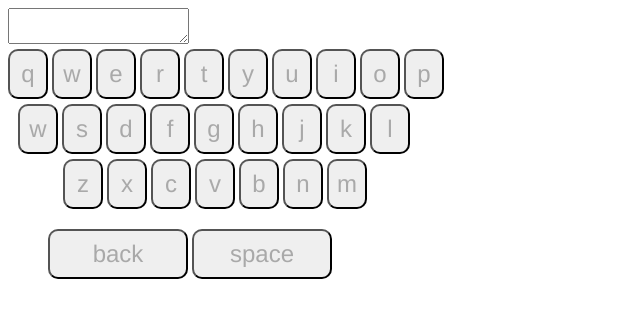
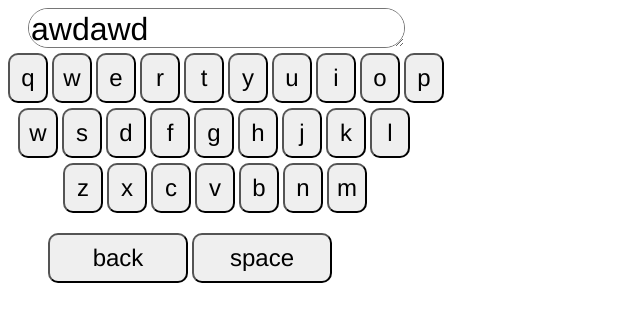
Before and after one commit to GlenMorrison/AT-Group-Project, a plain HTML site: page index.html in a window 1280 px wide. Shown: the whole page, without its empty margins (0-640 px from the left). Drawn offline with Linux system fonts and the light colour scheme.

Commit message:
Added comments + plans
Added comments and rough function plans for the future

```diff
--- a/index.html
+++ b/index.html
@@ -9,9 +9,16 @@
       display: block;
     }
 
+    textarea{
+      height: 40px;
+      font-size: 2em;
+      border-radius: 20px;
+      font-family: Helvetica, sans-serif;
+    }
+
     .output-row{
-      margin-left: 0px;
-      margin-top: 5px;
+      width: 900px;
+      margin-left: 20px;
     }
 
     .top-row{
@@ -39,7 +46,6 @@
       height: 50px;
       border-radius: 10px;
       font-size: 1.5em;
-      color: darkgray;
       font-family: Helvetica, sans-serif;
     }
 
@@ -57,7 +63,7 @@
 <body>
 
   <div class='output-row'>
-      <textarea id='word_display'></textarea>
+      <textarea id='word_display'>awdawd</textarea>
   </div>
 
   <div class='keboard-keys'>
@@ -103,33 +109,43 @@
 
 <script type="text/javascript">
 
+  // the current word being typed (seperated by spaces)
+  let crntWord;
 
-  let crntWord;
+  // the whole sentence (all words typed already)
   var crntSentence = [];
 
+  // the element that displayed the output
   var wordDisplay = document.getElementById('word_display');
 
+
+  // adds strings to the current word
   function UpdateCurrentWord(str){
     wordDisplay.innerHTML = str;
   }
 
+  // adds strings to the current sentence
   function UpdateSentence(str){
     crntSentence = str;
   }
 
+  // inserts a blank space and resets current word
   function SpaceKey(){
     UpdateSentence(crntSentence + ' ');
     UpdateCurrentWord(wordDisplay.innerHTML + ' ');
   };
 
+  // removes one char from the end of the whole sentence
   function Backspace(){
     UpdateSentence(crntSentence.slice(0, - 1));
     UpdateCurrentWord(wordDisplay.innerHTML.slice(0, - 1));
   };
 
+  // adds a char form the alphabet to the current word
   function AlphabetKey(key){
     UpdateSentence(crntSentence + key.innerHTML);
     UpdateCurrentWord(wordDisplay.innerHTML + key.innerHTML);
+    WordUpdate();
   }
 
   // called when a keyboard button is pressed
@@ -146,4 +162,33 @@
     }
   };
 
+  /*
+    runs anytime the current word has been updated.
+    send the word to the predictor to give the user
+    a new prediciton if needed
+  */
+  function WordUpdate(){
+    console.log('initialize word to be predicted');
+  }
+
+  /*
+    generate a new prediction based on the
+    current word the user is typing.
+  */
+  function GetNewPrediction(){
+    console.log('Get prediction based on current word');
+  }
+
+  /*
+    show the current next to the next letter that
+    the user has to press to get that word
+    (
+      i.e. 'happy' would show above the 'y' key while the user
+      has typed in 'happ'
+    )s
+  */
+  function ShowPrediciton(destinationKey){
+    console.log('show prediction above a key here');
+  }
+
 </script>
```
